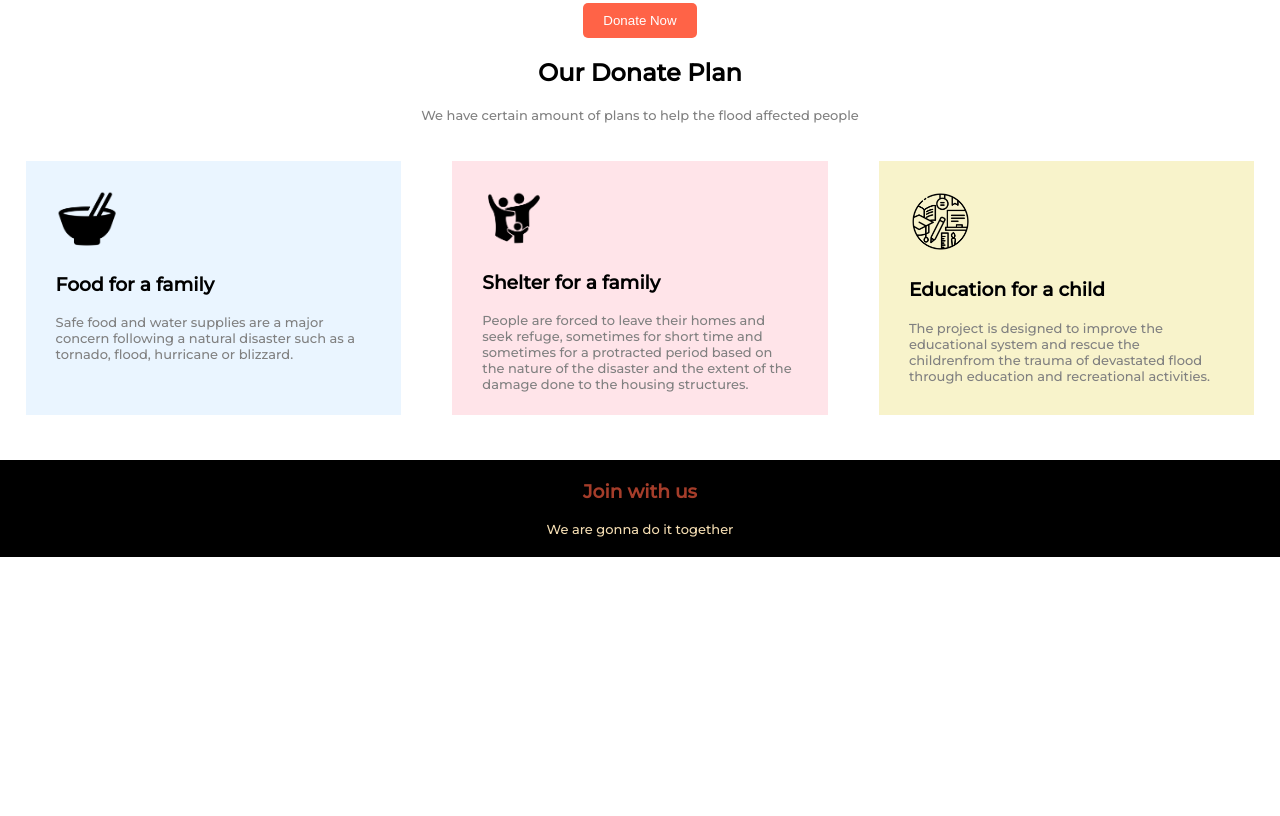
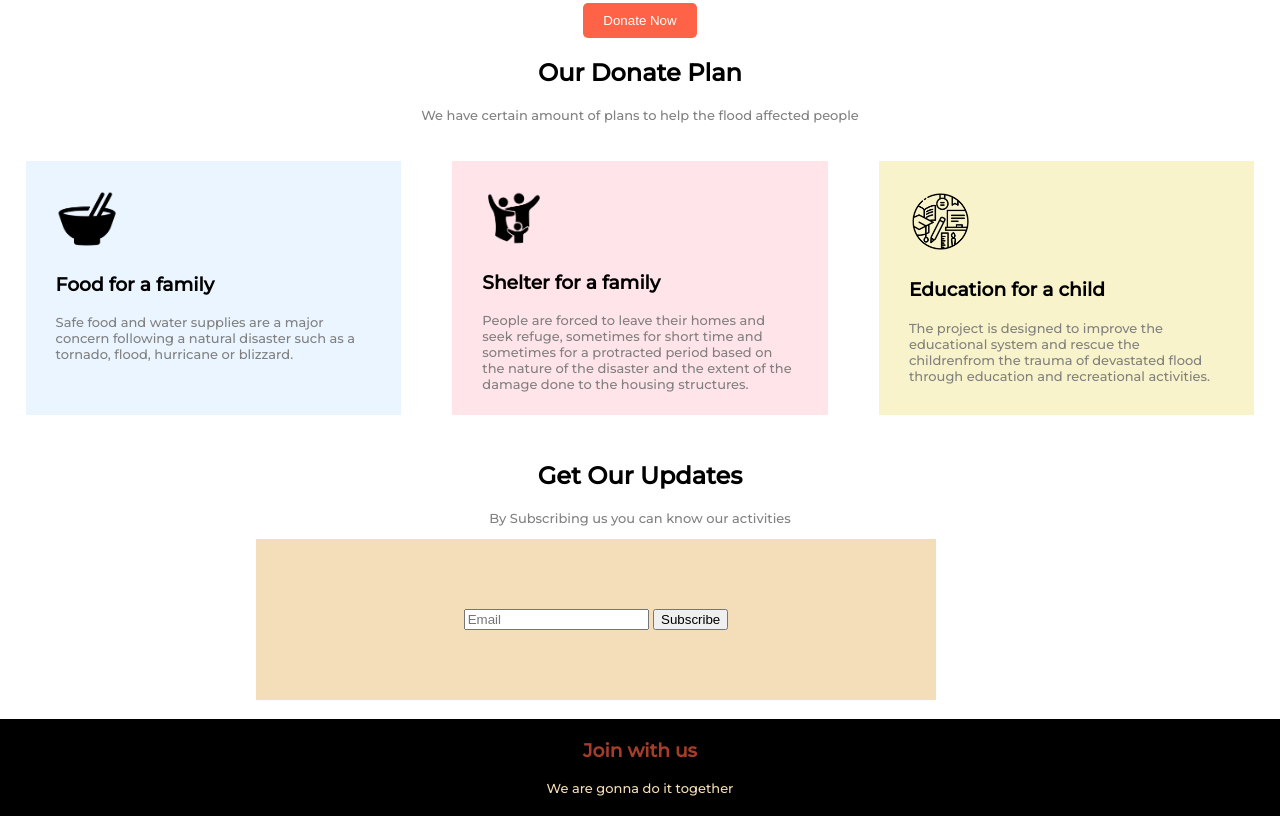
Before and after one commit to Durjoy-CPaul/ass1-donate, a plain HTML site: page index.html in a window 1280 px wide. Shown: the part 942-1758 px from the top of the page. Before the commit the page ends 1499 px from the top, so only its background shows below. Drawn offline with Linux system fonts and the light colour scheme.

Commit message:
mail added

```diff
--- a/index.html
+++ b/index.html
@@ -113,6 +113,19 @@
         </div>
     </section>
 
+    <section id="getOurUpdate">
+        <div>
+            <h2>Get Our Updates</h2>
+            <p>By Subscribing us you can know our activities</p>
+        </div>
+        <div id="mail">
+            <form action="#">
+                <input type="email" id="email" name="email" placeholder="Email">
+                <input type="submit" value="Subscribe">
+            </form>
+        </div>
+    </section>
+
 
 </body>
 <footer>
--- a/style.css
+++ b/style.css
@@ -8,6 +8,7 @@ body {
 
 p {
     font-size: 13px;
+    color: gray;
 
 }
 
@@ -166,3 +167,15 @@ footer p {
     margin-bottom: 0;
     padding-bottom: 20px;
 }
+
+#getOurUpdate {
+    text-align: center;
+}
+
+#mail {
+
+    margin: 0% 20%;
+    width: 50%;
+    padding: 70px 20px;
+    background-color: rgba(222, 167, 66, 0.37);
+}
```
